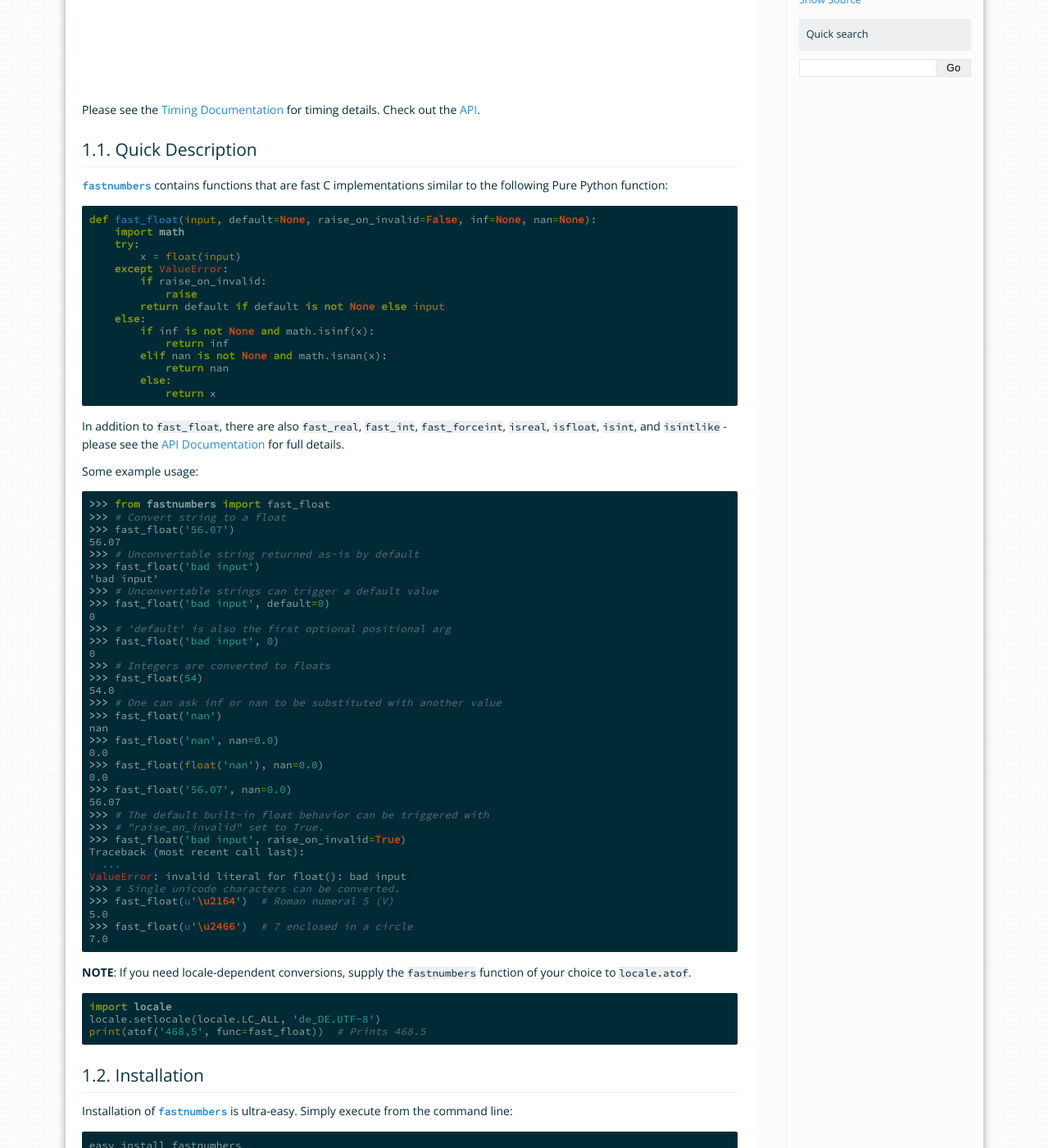
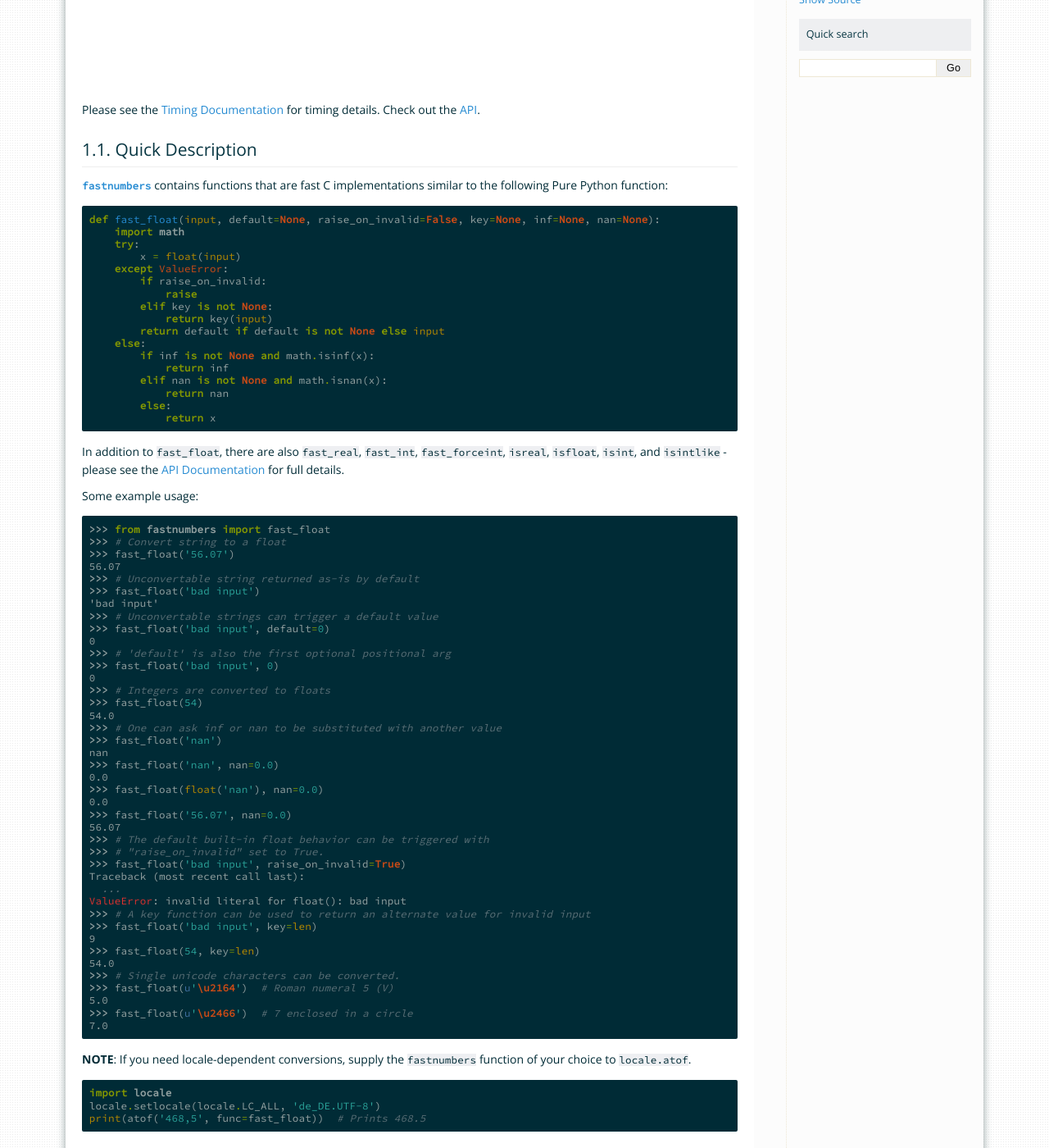
Before and after one commit to SethMMorton/fastnumbers, a Sphinx documentation site: the page built from docs/source/intro.rst, in a window 1280 px wide and 1400 px high, scrolled down 420 px. Shown: the whole window at 82% size. Built offline with Sphinx 7.4.7, drawn with Linux system fonts in a browser that asks for light colours.

Commit message:
Added "key" option to conversion functions.
This allows the user to provide a function to transform invalid
input.

```diff
--- a/docs/source/intro.rst
+++ b/docs/source/intro.rst
@@ -23,13 +23,15 @@ to the following Pure Python function:
 
 .. code-block:: python
 
-    def fast_float(input, default=None, raise_on_invalid=False, inf=None, nan=None):
+    def fast_float(input, default=None, raise_on_invalid=False, key=None, inf=None, nan=None):
         import math
         try:
             x = float(input)
         except ValueError:
             if raise_on_invalid:
                 raise
+            elif key is not None:
+                return key(input)
             return default if default is not None else input
         else:
             if inf is not None and math.isinf(x):
@@ -80,6 +82,11 @@ Some example usage:
     Traceback (most recent call last):
       ...
     ValueError: invalid literal for float(): bad input
+    >>> # A key function can be used to return an alternate value for invalid input
+    >>> fast_float('bad input', key=len)
+    9
+    >>> fast_float(54, key=len)
+    54.0
     >>> # Single unicode characters can be converted.
     >>> fast_float(u'\u2164')  # Roman numeral 5 (V)
     5.0
```
Also changed, not shown: README.rst (+9 -1 lines), 4 other files.
